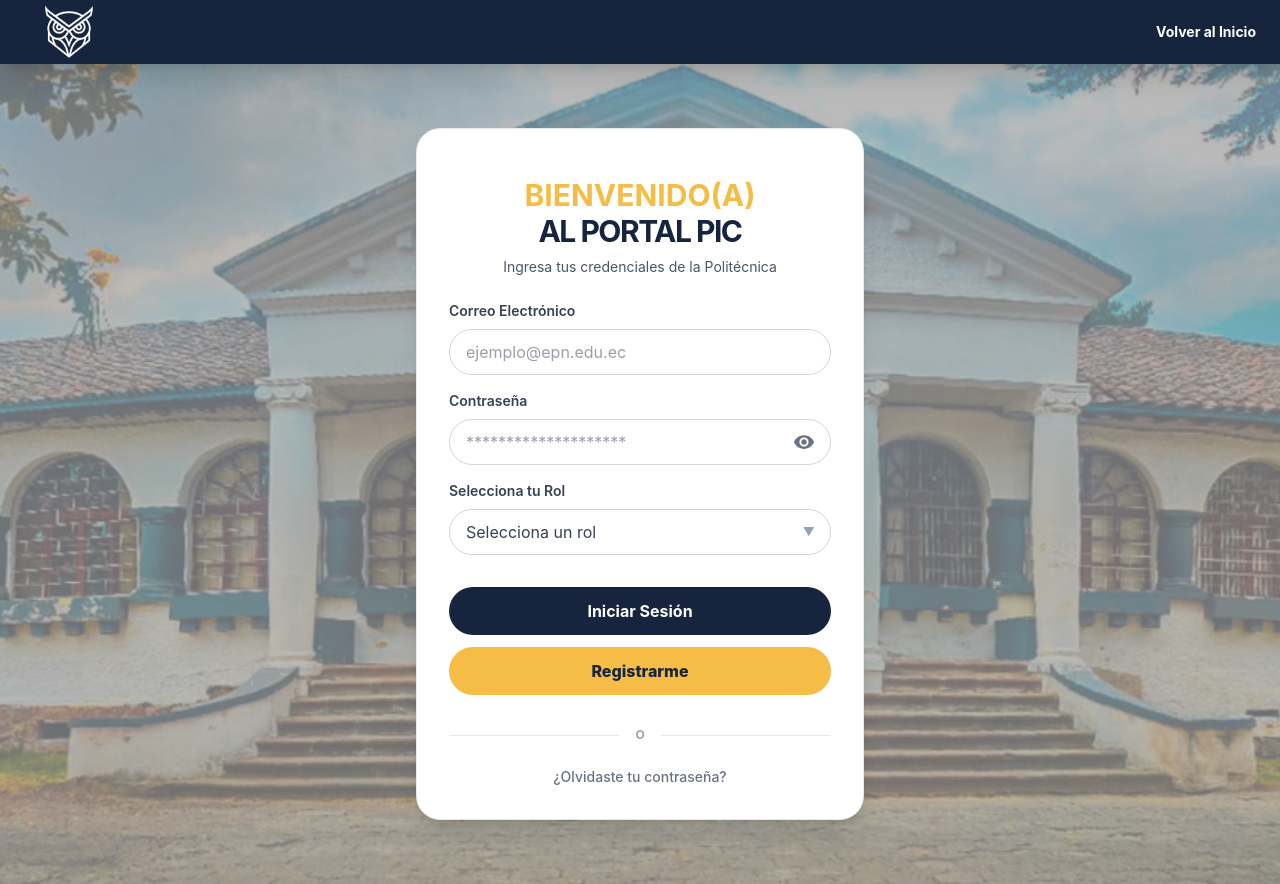
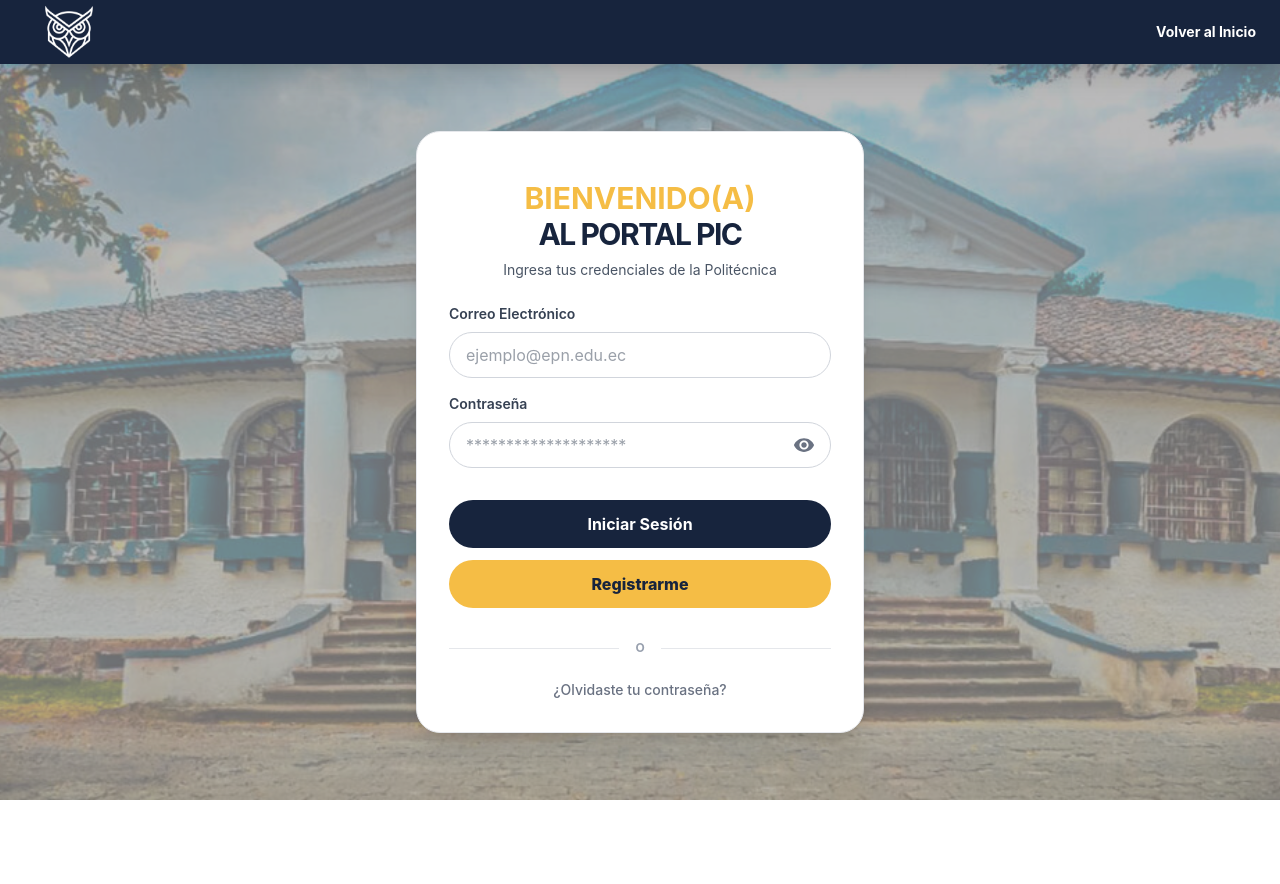
Before and after one commit to NicolasCh25/TESIS_FRONT2026, a React (Vite) app: page /login in a window 1280 px wide. After the commit the page ends 800 px from the top, so only its background shows below. Built offline with nearby package versions, Linux system fonts and the light colour scheme.

Commit message:
Actualización Login

```diff
--- a/src/pages/Login.jsx
+++ b/src/pages/Login.jsx
@@ -114,23 +114,6 @@
             {errors.password && <p className="text-red-600 text-xs mt-1 font-bold ml-2">{errors.password.message}</p>}
           </div>
 
-          {/* Rol */}
-          <div>
-            <label className="mb-2 block text-sm font-semibold text-gray-700">Selecciona tu Rol</label>
-            <div className="relative">
-              <select
-                value={rolVisual}
-                onChange={(e) => setRolVisual(e.target.value)}
-                className="block w-full appearance-none rounded-full border border-gray-300 py-2.5 px-4 focus:border-[#17243D] focus:outline-none focus:ring-1 focus:ring-[#17243D] text-gray-700 cursor-pointer transition-all"
-              >
-                <option value="">Selecciona un rol</option>
-                <option value="administrador">Administrador</option>
-                <option value="estudiante">Estudiante</option>
-              </select>
-              <div className="absolute inset-y-0 right-4 flex items-center pointer-events-none text-gray-400 text-xs">▼</div>
-            </div>
-          </div>
-
           {/* Botones */}
           <div className="pt-4 space-y-3">
             <button type="submit" className="py-3 w-full block text-center bg-[#17243D] text-white font-bold rounded-full hover:shadow-lg hover:bg-[#1F3059] transition-all duration-300 active:scale-95">
```
